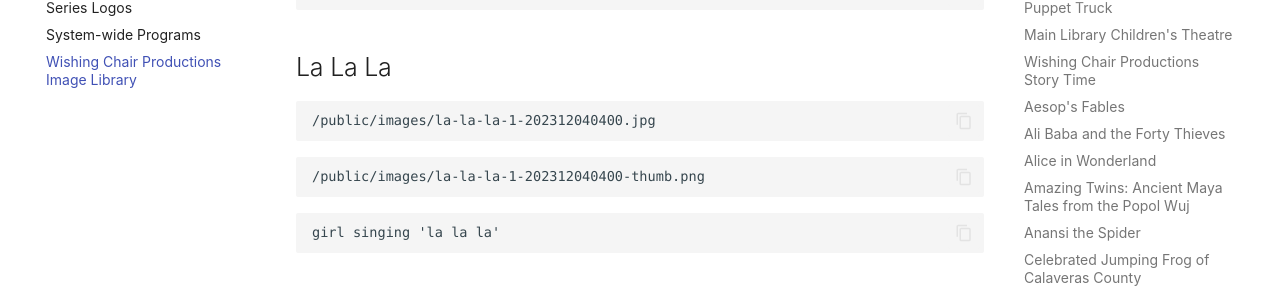
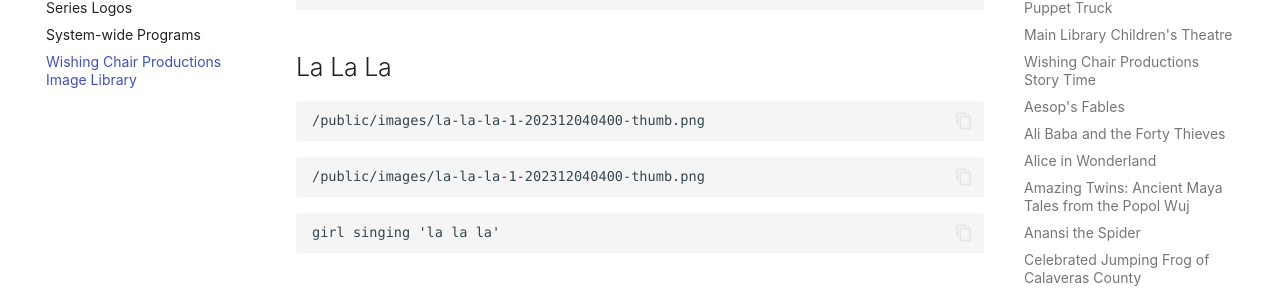
Before and after one commit to Nashville-Public-Library/bedework-docs, an MkDocs documentation site: the page built from docs/image-library/wishing-chair-image-library.md, in a window 1280 px wide and 900 px high, scrolled down 2985 px. Shown: the part 148-445 px from the top of the window. Built offline with MkDocs 1.6.1 and Material for MkDocs 9.7.7, drawn with Linux system fonts in a browser that asks for light colours.

Commit message:
fixing la la la

````diff
--- a/docs/image-library/wishing-chair-image-library.md
+++ b/docs/image-library/wishing-chair-image-library.md
@@ -113,7 +113,7 @@ ellingtown illustration
 ```
 ## La La La
 ```
-/public/images/la-la-la-1-202312040400.jpg
+/public/images/la-la-la-1-202312040400-thumb.png
 ```
 ```
 /public/images/la-la-la-1-202312040400-thumb.png
````
